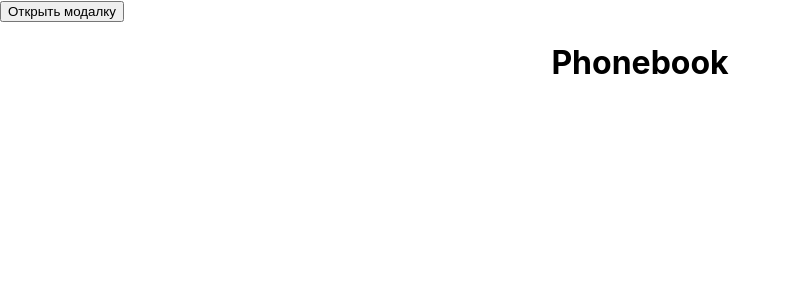
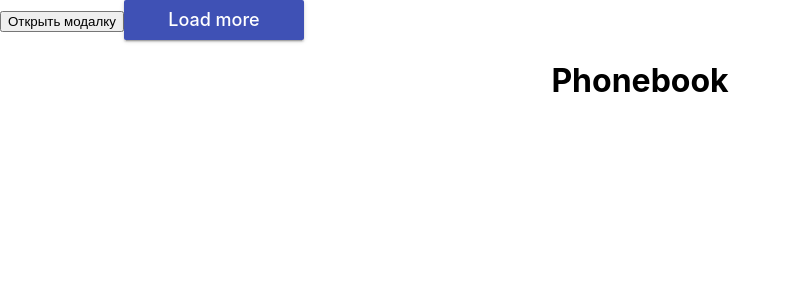
Before and after one commit to SvitlanaKorneeva/goit-react-hw-03-image-finder, a React (Create React App) app: page / in a window 1280 px wide. Shown: the top 300 px of the page, without its empty margins (0-791 px from the left). Built offline with nearby package versions, Linux system fonts and the light colour scheme.

Commit message:
buttton added

```diff
--- a/src/App.js
+++ b/src/App.js
@@ -5,7 +5,8 @@ import ContactForm from "./components/ContactForm/ContactForm";
 import Filter from "./components/Filter/Filter";
 import { v4 as genId } from "uuid";
 import ContactList from "./components/ContactList/ContactList";
-import Modal from "./components/Modal/Modal"
+import Modal from "./components/Modal/Modal";
+import Button from "./components/Button/Button";
 
 class App extends Component {
   state = {
@@ -86,7 +87,8 @@ class App extends Component {
           <button type= "button" onClick={this.toggleModal}>Открыть модалку</button>
           {showModal && <Modal onClose = {this.toggleModal}>
           <h1>привет это контент модалки</h1>
-            </Modal>}
+          </Modal>}
+          <Button>Load more</Button>
           <h1 className="title">Phonebook</h1>
           {/* <ContactForm onAddContact={this.addContact} contacts={visibleContacts} />
           <h2 className="title">Contacts</h2>
--- /dev/null
+++ b/src/components/Button/Button.js
@@ -0,0 +1,22 @@
+import React from 'react';
+import PropTypes from 'prop-types';
+import s from "./Button.module.css"
+
+const Button = ({ children, onClick, ...allyProps }) => (
+    <button type="button" className={s.Button} onClick={onClick} {...allyProps}>
+    {children}
+  </button>
+);
+
+Button.defaultProps = {
+  onClick: () => null,
+  children: null,
+};
+
+Button.propTypes = {
+  onClick: PropTypes.func,
+  children: PropTypes.node,
+  'aria-label': PropTypes.string.isRequired,
+};
+
+export default Button;
--- /dev/null
+++ b/src/components/Button/Button.module.css
@@ -0,0 +1,25 @@
+.Button {
+  padding: 8px 16px;
+  border-radius: 2px;
+  background-color: #3f51b5;
+  transition: all 250ms cubic-bezier(0.4, 0, 0.2, 1);
+  text-align: center;
+  display: inline-block;
+  color: #fff;
+  border: 0;
+  text-decoration: none;
+  cursor: pointer;
+  font-family: inherit;
+  font-size: 18px;
+  line-height: 24px;
+  font-style: normal;
+  font-weight: 500;
+  min-width: 180px;
+  box-shadow: 0px 3px 1px -2px rgba(0, 0, 0, 0.2),
+    0px 2px 2px 0px rgba(0, 0, 0, 0.14), 0px 1px 5px 0px rgba(0, 0, 0, 0.12);
+}
+
+.Button:hover,
+.Button:focus {
+  background-color: #303f9f;
+}
```
